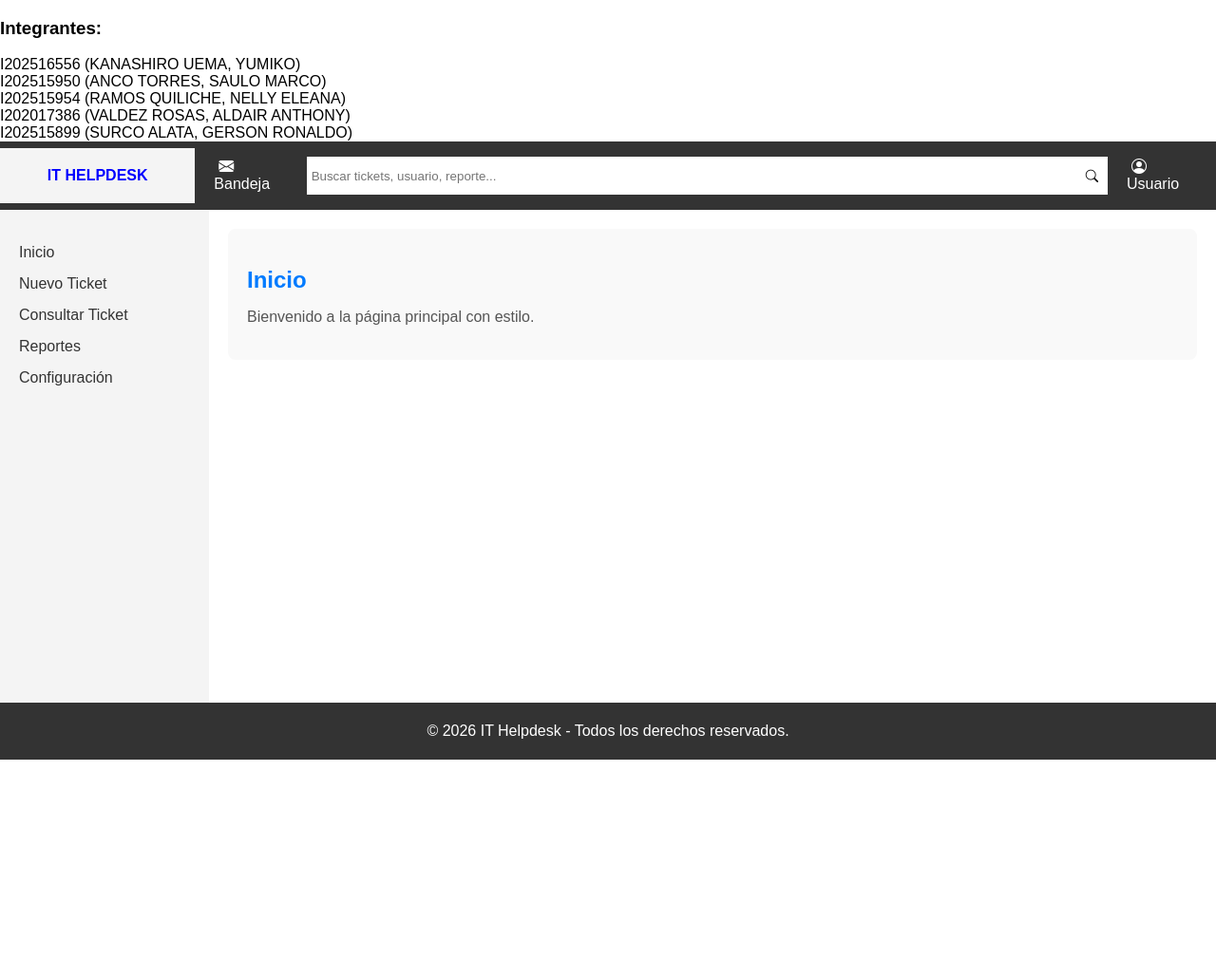
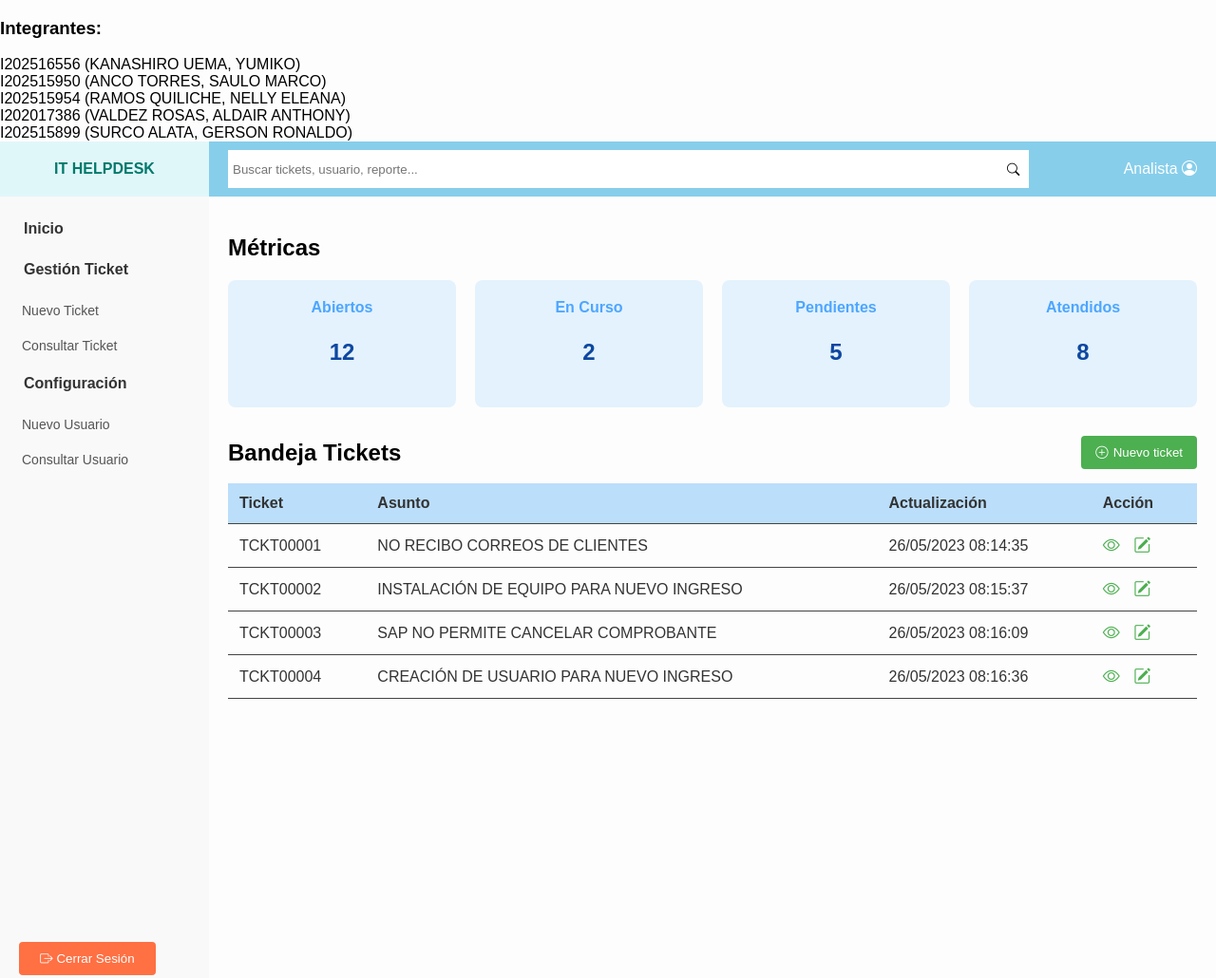
Before and after one commit to Surquito/DEW-PF, a plain HTML site: page index.html in a window 1280 px wide. Shown: the top 1030 px of the page at 95% size. Before the commit the page ends 800 px from the top, so only its background shows below. Drawn offline with nearby package versions, Linux system fonts and the light colour scheme.

Commit message:
Se agrego index_analista

```diff
--- a/app.js
+++ b/app.js
@@ -4,18 +4,95 @@ function navegar() {
 
   if (ruta === "home") {
     html = `
-      <div class="home-container">
-        <h2>Inicio</h2>
-        <p>Bienvenido a la página principal con estilo.</p>
+      <div class="dashboard">
+        <!-- Métricas -->
+        <h2>Métricas</h2>
+        <section class="metrics">
+          <div class="metric">
+            <h3>Abiertos</h3>
+            <p>12</p>
+          </div>
+          <div class="metric">
+            <h3>En Curso</h3>
+            <p>2</p>
+          </div>
+          <div class="metric">
+            <h3>Pendientes</h3>
+            <p>5</p>
+          </div>
+          <div class="metric">
+            <h3>Atendidos</h3>
+            <p>8</p>
+          </div>
+        </section>
+
+        <!-- Bandeja Tickets -->
+        <section class="tickets">
+          <div class="tickets-header">
+            <h2>Bandeja Tickets</h2>
+            <button class="btn-new">
+              <i class="bi bi-plus-circle"></i> Nuevo ticket
+            </button>
+          </div>
+
+          <table class="tickets-table">
+            <thead>
+              <tr>
+                <th>Ticket</th>
+                <th>Asunto</th>
+                <th>Actualización</th>
+                <th>Acción</th>
+              </tr>
+            </thead>
+            <tbody>
+              <tr>
+                <td>TCKT00001</td>
+                <td>NO RECIBO CORREOS DE CLIENTES</td>
+                <td>26/05/2023 08:14:35</td>
+                <td>
+                  <a href="#"><i class="bi bi-eye"></i></a>
+                  <a href="#"><i class="bi bi-pencil-square"></i></a>
+                </td>
+              </tr>
+              <tr>
+                <td>TCKT00002</td>
+                <td>INSTALACIÓN DE EQUIPO PARA NUEVO INGRESO</td>
+                <td>26/05/2023 08:15:37</td>
+                <td>
+                  <a href="#"><i class="bi bi-eye"></i></a>
+                  <a href="#"><i class="bi bi-pencil-square"></i></a>
+                </td>
+              </tr>
+              <tr>
+                <td>TCKT00003</td>
+                <td>SAP NO PERMITE CANCELAR COMPROBANTE</td>
+                <td>26/05/2023 08:16:09</td>
+                <td>
+                  <a href="#"><i class="bi bi-eye"></i></a>
+                  <a href="#"><i class="bi bi-pencil-square"></i></a>
+                </td>
+              </tr>
+              <tr>
+                <td>TCKT00004</td>
+                <td>CREACIÓN DE USUARIO PARA NUEVO INGRESO</td>
+                <td>26/05/2023 08:16:36</td>
+                <td>
+                  <a href="#"><i class="bi bi-eye"></i></a>
+                  <a href="#"><i class="bi bi-pencil-square"></i></a>
+                </td>
+              </tr>
+            </tbody>
+          </table>
+        </section>
       </div>
     `;
   } else if (ruta === "newticket") {
     html = "<h2>Acerca de</h2><p>Somos un equipo creando una SPA básica.</p>";
   } else if (ruta === "readticket") {
     html = "<h2>Contacto</h2><p>Escríbenos a ejemplo@correo.com</p>";
-  } else if (ruta === "reports") {
+  } else if (ruta === "newuser") {
     html = "<h2>REPORTES</h2><p>Sección no encontrada.</p>";
-  } else if (ruta === "settings") {
+  } else if (ruta === "readuser") {
     html = "<h2>CONFIGURACION</h2><p>Sección no encontrada.</p>";
   }
 
--- a/index.html
+++ b/index.html
@@ -24,15 +24,12 @@
   <!-- Header horizontal -->
   <header>
     <div class="team"> IT HELPDESK </div>
-    <div class="icon-left">
-        <a href="#bandeja"><i class="bi bi-envelope-fill"></i> Bandeja</a>
-    </div>
     <div class="search-bar">
         <input type="text" id="busqueda" placeholder="Buscar tickets, usuario, reporte...">
-        <button onclick="buscar()"><i class="bi bi-search"></i></button>
+        <button onclick=""><i class="bi bi-search"></i></button>
     </div>
     <div class="icon-right">
-      <a href="#usuario"><i class="bi bi-person-circle"></i> Usuario</a>
+      <a href="#usuario">Analista <i class="bi bi-person-circle"></i></a>
     </div>
   </header>
 
@@ -40,15 +37,29 @@
   <div class="container">
     <!-- Menú vertical -->
     <nav class="sidebar">
-      <ul>
-        <li><a href="#home">Inicio</a></li>
+  <ul>
+    <li>
+      <a href="#home"><strong>Inicio</strong></a>
+    </li>
+    <li>
+      <a href="#magticket"><strong>Gestión Ticket</strong></a><br>
+      <ul class="submenu">
         <li><a href="#newticket">Nuevo Ticket</a></li>
         <li><a href="#readticket">Consultar Ticket</a></li>
-        <li><a href="#reports">Reportes</a></li>
-        <li><a href="#settings">Configuración</a></li>
       </ul>
-    </nav>
-
+    </li>
+    <li>
+      <a href="#settings"><strong>Configuración</strong></a><br>
+      <ul class="submenu">
+        <li><a href="#newuser">Nuevo Usuario</a></li>
+        <li><a href="#readuser">Consultar Usuario</a></li>
+      </ul>
+    </li>
+  </ul>
+  <div class="sidebar-btn">
+    <button class="btn-close-sesion"><i class="bi-box-arrow-right"></i> Cerrar Sesión</button>
+  </div>
+</nav>
     <!-- Contenido dinámico -->
     <main id="contenido">
       <h2>Bienvenido</h2>
--- a/style.css
+++ b/style.css
@@ -4,6 +4,7 @@ body {
   display: flex;
   flex-direction: column;
   min-height: 100vh;
+  background: #fdfdfd;
 }
 
 /* Header horizontal */
@@ -11,24 +12,24 @@ header {
   display: flex;
   justify-content: space-between;
   align-items: center;
-  background: #333;
+  background: #87ceeb;
   color: white;
-  /*padding: 10px 20px;*/
 }
 
 .team{
   width: 180px;
-  background: #f4f4f4;
+  background: #e0f7fa;
   padding: 20px;
   text-align: center;
   font-weight: bold;
-  color: blue;
+  color: #00796b ;
 }
 
-.icon-left, .icon-right{
+.icon-right{
   justify-content: center;
   padding: 18px 20px;
 }
+
 header a {
   color: white;
   text-decoration: none;
@@ -42,7 +43,8 @@ header a:hover {
 .search-bar {
   display: flex;
   flex: 1;
-  justify-content: center;
+  justify-content: left;
+  padding: 0px 20px;
 }
 
 .search-bar input {
@@ -71,19 +73,24 @@ header a:hover {
 /* Contenedor principal: sidebar + contenido */
 .container {
   flex: 1;
-  display: flex; /* clave para que sidebar y main estén lado a lado */
+  display: flex;
 }
 
 /* Sidebar vertical */
 .sidebar {
   width: 180px;
-  background: #f4f4f4;
+  background: #f9f9f9;
   padding: 20px;
+  display: flex;
+  flex-direction: column;   /* organiza en columna */
+  justify-content: space-between; /* menú arriba, botón abajo */
+  height: 100vh;            /* ocupa toda la altura de la ventana */
 }
 
 .sidebar ul {
   list-style: none;
   padding: 0;
+  margin: 0;
 }
 
 .sidebar li {
@@ -92,11 +99,42 @@ header a:hover {
 
 .sidebar a {
   text-decoration: none;
-  color: #333;
+  color: #333333;
+  display: block;
+  padding: 5px;
 }
 
 .sidebar a:hover {
-  color: blue;
+  color: #00796b;
+}
+
+.submenu {
+  margin-left: 15px;
+  margin-top: 5px;
+}
+
+.submenu li a {
+  font-size: 14px;
+  color: #555;
+  padding: 3px;
+}
+
+.sidebar-btn {
+  margin-top: auto; /* empuja el botón hacia abajo */
+}
+
+.btn-close-sesion {
+  width: 80%;
+  padding: 10px;
+  background: #ff7043;
+  color: white;
+  border: none;
+  border-radius: 4px;
+  cursor: pointer;
+}
+
+.btn-close-sesion:hover {
+  background: #ff8a65 ;
 }
 
 /* Contenido a la derecha */
@@ -107,24 +145,100 @@ main {
 
 /* Footer */
 footer {
-  background: #333;
-  color: white;
+  background: #87ceeb ;
+  color: #ffffff ;
   text-align: center;
   padding: 5px;
 }
 
 /* Home */
 
-.home-container {
-  padding: 20px;
-  background-color: #f9f9f9;
-  border-radius: 8px;
+.dashboard {
+  max-width: 1200px;
+  margin: auto;
 }
 
-.home-container h2 {
-  color: #007bff;
+/* Métricas */
+.metrics {
+  display: flex;
+  gap: 20px;
+  margin-bottom: 30px;
+}
+
+.metric {
+  flex: 1;
+  background: #e3f2fd ;
+  padding: 20px;
+  border-radius: 8px;
+  text-align: center;
+}
+
+.metric h3 {
+  margin: 0 0 10px;
+  font-size: 16px;
+  color: #4da6ff;
+}
+
+.metric p {
   font-size: 24px;
-  margin-bottom: 10px;
+  font-weight: bold;
+  color: #0d47a1;
+}
+
+/* Bandeja Tickets */
+.tickets-header {
+  display: flex;
+  justify-content: space-between;
+  align-items: center;
+}
+
+.tickets-header h2 {
+  margin: 0;
+}
+
+.btn-new {
+  background: #4caf50;
+  border: none;
+  padding: 10px 15px;
+  border-radius: 4px;
+  color: #fff;
+  cursor: pointer;
+  display: flex;
+  align-items: center;
+  gap: 5px;
+}
+
+.btn-new:hover {
+  background: #66bb6a ;
+}
+
+/* Tabla */
+.tickets-table {
+  width: 100%;
+  border-collapse: collapse;
+  margin-top: 15px;
+  color: #333333  ;
+}
+
+.tickets-table th, .tickets-table td {
+  padding: 12px;
+  border-bottom: 1px solid #444;
+  text-align: left;
+}
+
+.tickets-table th {
+  background: #bbdefb ;
+  color: #333333  ;
+}
+
+.tickets-table td a {
+  color: #4caf50 ;
+  margin-right: 10px;
+  font-size: 18px;
+}
+
+.tickets-table td a:hover {
+  color: #2e7d32 ;
 }
 
 .home-container p {
```
